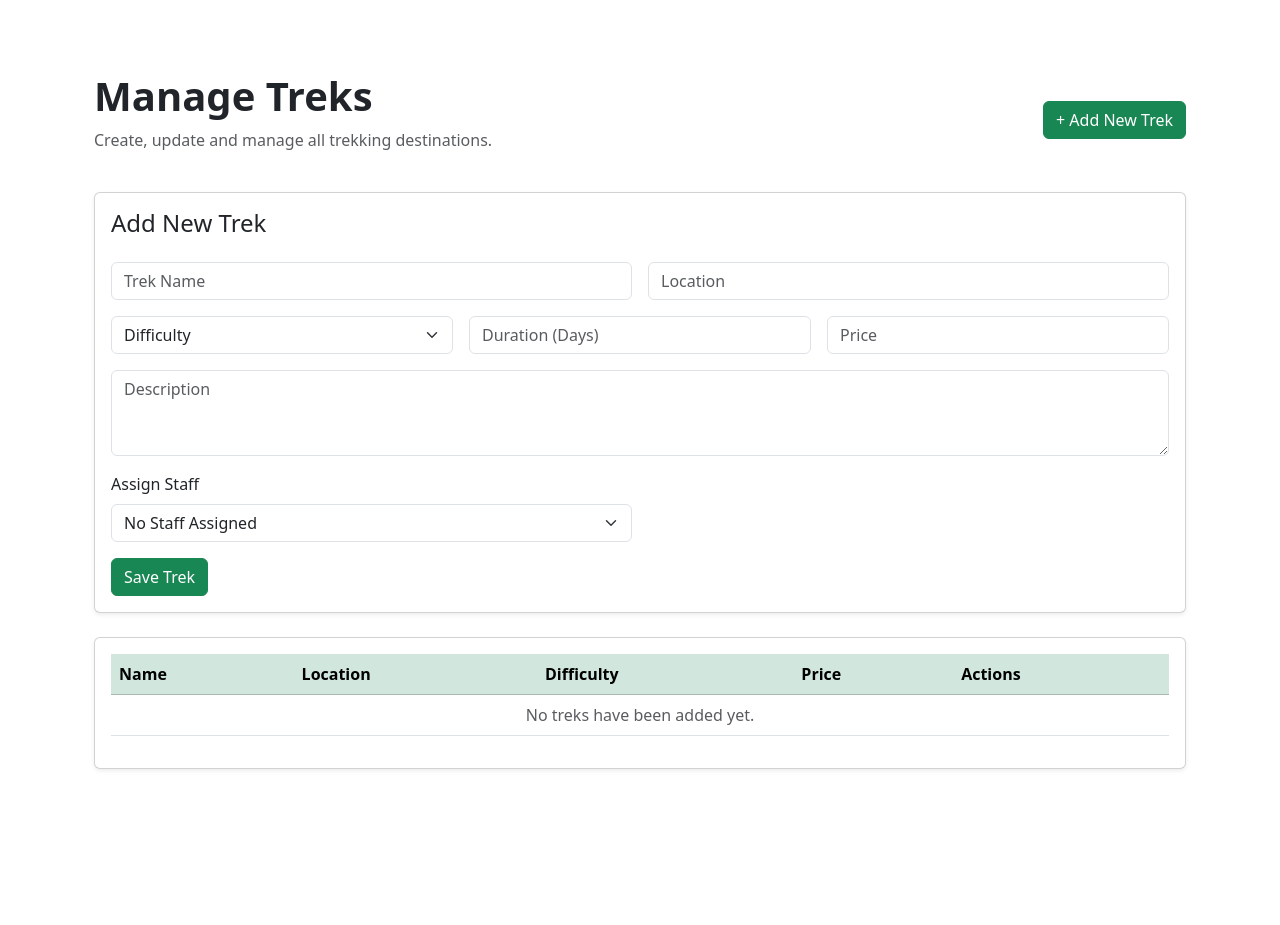
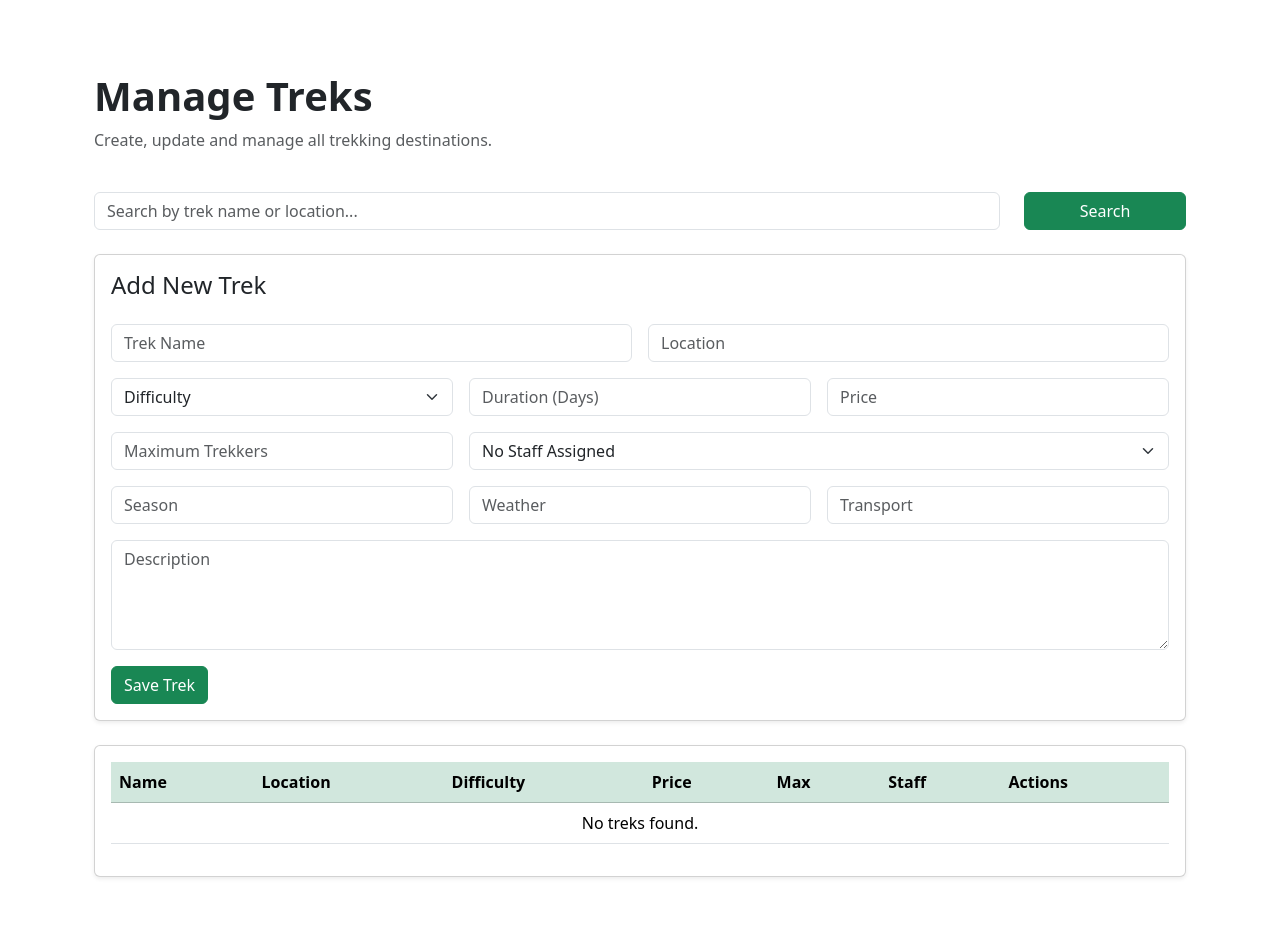
Before and after one commit to 25f2008615/iitm-trek-management-system, a Flask app: page /admin/manage-treks in a window 1280 px wide. Shown: the part 56-981 px from the top of the page. Before the commit the page ends 826 px from the top, so only its background shows below. Run offline with Flask 3, Linux system fonts and the light colour scheme; the visitor is signed in with stand-in values (Sample User, id 1); data that the repository does not hold is empty.

Commit message:
Day 10: Added admin statistics, bookings, search, staff assignment and booking capacity

```diff
--- a/app.py
+++ b/app.py
@@ -131,7 +131,27 @@ def trek_details(trek_id):
 @app.route("/admin/dashboard")
 def admin_dashboard():
 
-    return render_template("admin/dashboard.html")
+    if session.get("role") != "Admin":
+        return redirect(url_for("home"))
+
+    total_users = User.query.filter_by(role="Trekker").count()
+
+    total_staff = User.query.filter_by(
+        role="Staff",
+        is_approved=True
+    ).count()
+
+    total_treks = Trek.query.count()
+
+    total_bookings = Booking.query.count()
+
+    return render_template(
+        "admin/dashboard.html",
+        total_users=total_users,
+        total_staff=total_staff,
+        total_treks=total_treks,
+        total_bookings=total_bookings
+    )
 
 
 # ---------------- MANAGE TREKS ---------------- #
@@ -171,6 +191,10 @@ def manage_treks():
         trek.difficulty = request.form["difficulty"]
         trek.duration_days = int(request.form["duration_days"])
         trek.price = int(request.form["price"])
+        trek.max_trekkers = int(request.form["max_trekkers"])
+        trek.season = request.form["season"]
+        trek.weather = request.form["weather"]
+        trek.transport = request.form["transport"]
         trek.description = request.form["description"]
 
         staff_id = request.form.get("staff_id")
@@ -189,7 +213,15 @@ def manage_treks():
 
         return redirect(url_for("manage_treks"))
 
-    treks = Trek.query.all()
+    search = request.args.get("search", "")
+
+    if search:
+        treks = Trek.query.filter(
+            (Trek.trek_name.ilike(f"%{search}%")) |
+            (Trek.location.ilike(f"%{search}%"))
+        ).all()
+    else:
+        treks = Trek.query.all()
 
     staff_members = User.query.filter_by(
         role="Staff",
@@ -228,18 +260,21 @@ def book_trek(trek_id):
 
     trek = Trek.query.get_or_404(trek_id)
 
+    if len(trek.bookings) >= trek.max_trekkers:
+
+        flash("Sorry! This trek is fully booked.", "danger")
+
+        return redirect(url_for("trek_details", trek_id=trek.id))
+
     existing_booking = Booking.query.filter_by(
         user_id=session["user_id"],
         trek_id=trek.id
-        ).first()
-
-    print("Session user_id:", session["user_id"])
-    print("Current trek_id:", trek.id)
-    print("Existing booking:", existing_booking)
+    ).first()
 
     if existing_booking:
 
         flash("You have already booked this trek.", "warning")
+
         return redirect(url_for("my_bookings"))
 
     booking = Booking(
@@ -257,7 +292,6 @@ def book_trek(trek_id):
     flash("Trek booked successfully!", "success")
 
     return redirect(url_for("my_bookings"))
-
 
 # ----------- MY BOOKINGS ----------------#
 
@@ -330,6 +364,22 @@ def staff_dashboard():
     )
 
 
+# ---------------- VIEW ALL BOOKINGS ---------------- #
+
+@app.route("/admin/view-bookings")
+def admin_view_bookings():
+
+    if session.get("role") != "Admin":
+        return redirect(url_for("home"))
+
+    bookings = Booking.query.all()
+
+    return render_template(
+        "admin/view_bookings.html",
+        bookings=bookings
+    )
+
+
 # ---------------- RUN APP ---------------- #
 
 if __name__ == "__main__":
--- a/templates/admin/manage_treks.html
+++ b/templates/admin/manage_treks.html
@@ -22,12 +22,32 @@ Manage Treks
 
         </div>
 
-        <button class="btn btn-success">
-            + Add New Trek
-        </button>
-
     </div>
 
+    <!-- Search -->
+
+    <form method="GET" class="row mb-4">
+
+        <div class="col-md-10">
+
+            <input type="text" name="search" class="form-control" placeholder="Search by trek name or location..."
+                value="{{ request.args.get('search', '') }}">
+
+        </div>
+
+        <div class="col-md-2">
+
+            <button class="btn btn-success w-100">
+
+                Search
+
+            </button>
+
+        </div>
+
+    </form>
+
+    <!-- Add / Edit Trek -->
 
     <form method="POST" class="card shadow-sm mb-4">
 
@@ -50,13 +70,17 @@ Manage Treks
             <div class="row g-3">
 
                 <div class="col-md-6">
+
                     <input type="text" name="trek_name" class="form-control" placeholder="Trek Name"
                         value="{{ trek_to_edit.trek_name if trek_to_edit else '' }}" required>
+
                 </div>
 
                 <div class="col-md-6">
+
                     <input type="text" name="location" class="form-control" placeholder="Location"
                         value="{{ trek_to_edit.location if trek_to_edit else '' }}" required>
+
                 </div>
 
                 <div class="col-md-4">
@@ -85,36 +109,40 @@ Manage Treks
                 </div>
 
                 <div class="col-md-4">
+
                     <input type="number" name="duration_days" class="form-control" placeholder="Duration (Days)"
                         value="{{ trek_to_edit.duration_days if trek_to_edit else '' }}" required>
+
                 </div>
 
                 <div class="col-md-4">
+
                     <input type="number" name="price" class="form-control" placeholder="Price"
                         value="{{ trek_to_edit.price if trek_to_edit else '' }}" required>
+
                 </div>
 
-                <div class="col-12">
-                    <textarea name="description" class="form-control" rows="3"
-                        placeholder="Description">{{ trek_to_edit.description if trek_to_edit else '' }}</textarea>
+                <div class="col-md-4">
+
+                    <input type="number" name="max_trekkers" class="form-control" placeholder="Maximum Trekkers"
+                        value="{{ trek_to_edit.max_trekkers if trek_to_edit else '' }}" required>
+
                 </div>
 
-                <div class="col-md-6">
-
-                    <label class="form-label">
-                        Assign Staff
-                    </label>
+                <div class="col-md-8">
 
                     <select name="staff_id" class="form-select">
 
                         <option value="">
+
                             No Staff Assigned
+
                         </option>
 
                         {% for staff in staff_members %}
 
-                        <option value="{{ staff.id }}" {% if trek_to_edit and trek_to_edit.staff_id==staff.id %}
-                            selected {% endif %}>
+                        <option value="{{ staff.id }}" {% if trek_to_edit and trek_to_edit.staff_id==staff.id
+                            %}selected{% endif %}>
 
                             {{ staff.full_name }}
 
@@ -123,6 +151,34 @@ Manage Treks
                         {% endfor %}
 
                     </select>
+
+                </div>
+
+                <div class="col-md-4">
+
+                    <input type="text" name="season" class="form-control" placeholder="Season"
+                        value="{{ trek_to_edit.season if trek_to_edit else '' }}">
+
+                </div>
+
+                <div class="col-md-4">
+
+                    <input type="text" name="weather" class="form-control" placeholder="Weather"
+                        value="{{ trek_to_edit.weather if trek_to_edit else '' }}">
+
+                </div>
+
+                <div class="col-md-4">
+
+                    <input type="text" name="transport" class="form-control" placeholder="Transport"
+                        value="{{ trek_to_edit.transport if trek_to_edit else '' }}">
+
+                </div>
+
+                <div class="col-12">
+
+                    <textarea name="description" class="form-control" rows="4"
+                        placeholder="Description">{{ trek_to_edit.description if trek_to_edit else '' }}</textarea>
 
                 </div>
 
@@ -140,7 +196,7 @@ Manage Treks
 
                     {% if trek_to_edit %}
 
-                    <a href="{{ url_for('manage_treks') }}" class="btn btn-secondary ms-2">
+                    <a href="{{ url_for('manage_treks') }}" class="btn btn-secondary">
 
                         Cancel
 
@@ -156,6 +212,8 @@ Manage Treks
 
     </form>
 
+    <!-- Trek Table -->
+
     <div class="card shadow-sm">
 
         <div class="card-body">
@@ -170,6 +228,8 @@ Manage Treks
                         <th>Location</th>
                         <th>Difficulty</th>
                         <th>Price</th>
+                        <th>Max</th>
+                        <th>Staff</th>
                         <th>Actions</th>
 
                     </tr>
@@ -185,19 +245,38 @@ Manage Treks
                     <tr>
 
                         <td>{{ trek.trek_name }}</td>
+
                         <td>{{ trek.location }}</td>
+
                         <td>{{ trek.difficulty }}</td>
+
                         <td>₹{{ trek.price }}</td>
+
+                        <td>{{ trek.max_trekkers }}</td>
 
                         <td>
 
-                            <a href="{{ url_for('manage_treks', edit_id=trek.id) }}" class="btn btn-sm btn-warning">
+                            {% if trek.staff %}
+
+                            {{ trek.staff.full_name }}
+
+                            {% else %}
+
+                            -
+
+                            {% endif %}
+
+                        </td>
+
+                        <td>
+
+                            <a href="{{ url_for('manage_treks', edit_id=trek.id) }}" class="btn btn-warning btn-sm">
 
                                 Edit
 
                             </a>
 
-                            <a href="{{ url_for('delete_trek', trek_id=trek.id) }}" class="btn btn-sm btn-danger">
+                            <a href="{{ url_for('delete_trek', trek_id=trek.id) }}" class="btn btn-danger btn-sm">
 
                                 Delete
 
@@ -213,9 +292,9 @@ Manage Treks
 
                     <tr>
 
-                        <td colspan="5" class="text-center text-muted">
+                        <td colspan="7" class="text-center">
 
-                            No treks have been added yet.
+                            No treks found.
 
                         </td>
 
```
Also changed, not shown: templates/admin/dashboard.html (+80 -4 lines), templates/admin/view_bookings.html (added, +91 -0 lines), templates/user/trek_details.html (+32 -5 lines), README.md.
